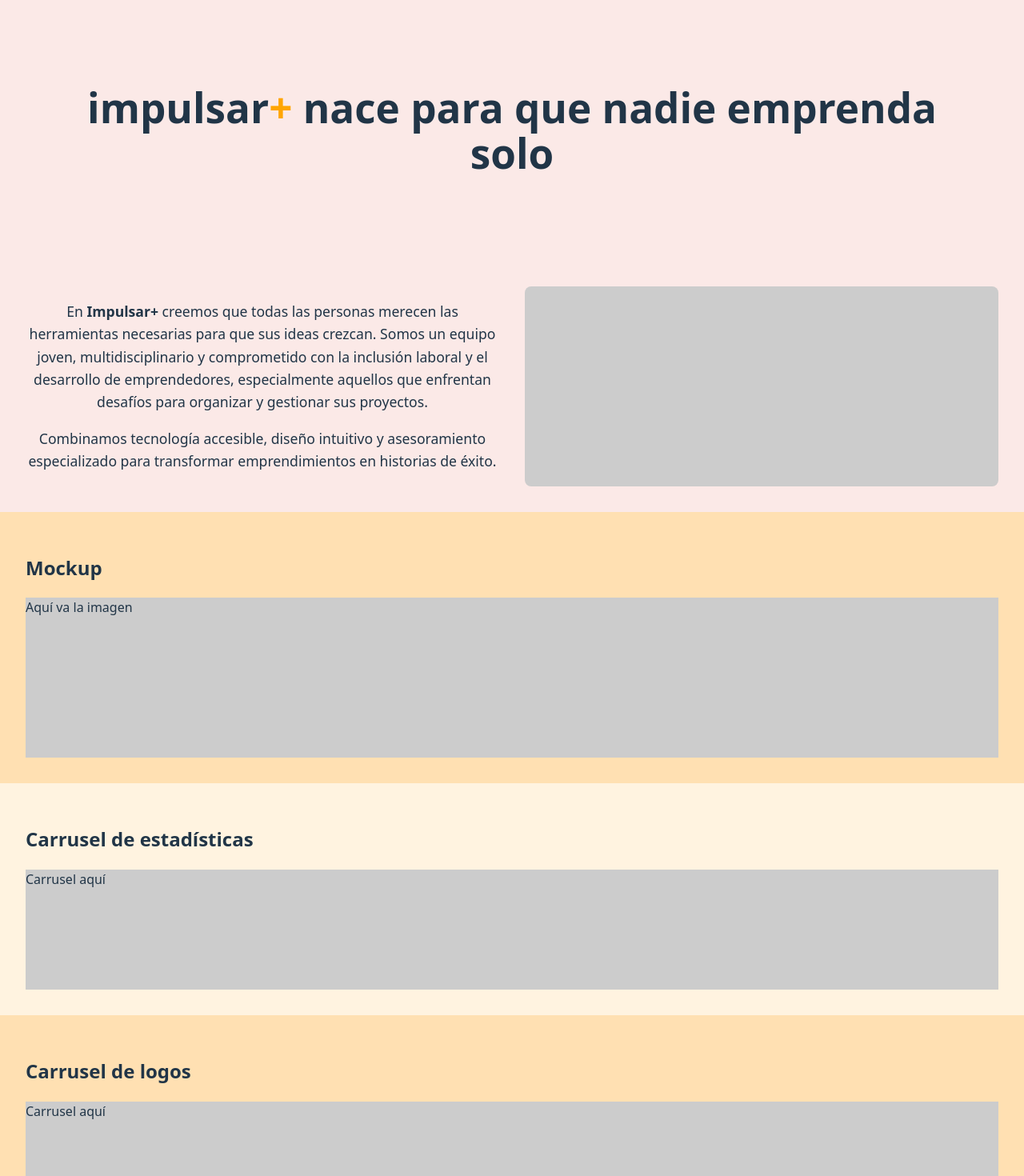
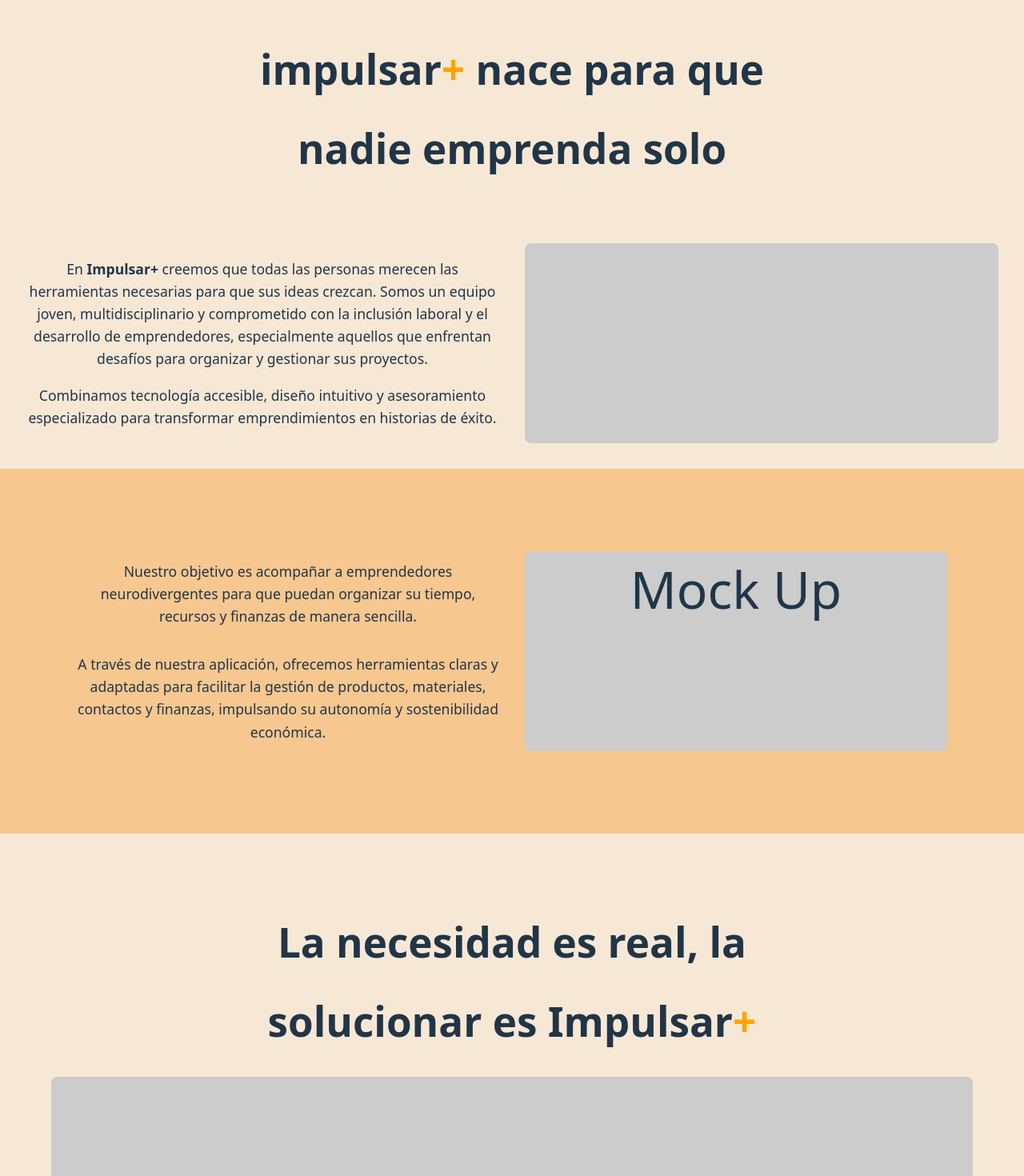
Before and after one commit to MorenaLopezObejero/Lnading-More-Poe, a React (Vite) app in the folder landing/: page / in a window 1280 px wide. Shown: the top 1470 px of the page at 80% size. Built offline with nearby package versions, Linux system fonts and the light colour scheme.

Commit message:
muchas cosas

```diff
--- a/landing/src/App.tsx
+++ b/landing/src/App.tsx
@@ -1,16 +1,16 @@
 import React from 'react';
-import Hero from './components/Hero';
-import Features from './components/Features';
-import Mockup from './components/Mockup';
-import StatsCarousel from './components/StatsCarousel';
-import LogosCarousel from './components/LogosCarousel';
-import Footer from './components/Footer';
+import Titulo from './components/Titulo';
+import A from './components/A';
+import Mockup from './components/B';
+import StatsCarousel from './components/C';
+import LogosCarousel from './components/D';
+import Footer from './components/E';
 
 const App: React.FC = () => {
   return (
     <>
-      <Hero />
-      <Features />
+      <Titulo />
+      <A />
       <Mockup />
       <StatsCarousel />
       <LogosCarousel />
--- a/landing/src/components/Features.tsx
+++ b/landing/src/components/A.tsx
@@ -1,8 +1,8 @@
 import React from "react";
 
-const Features: React.FC = () => {
+const Descripcion: React.FC = () => {
   return (
-    <section style={{ padding: "2rem", textAlign: "center", backgroundColor: "#fbe9e7"  }}>
+    <section style={{ padding: "2rem", textAlign: "center", backgroundColor: "#F7E8D6"  }}>
       {/* contenedor en 2 columnas */}
       <div style={{ display: "flex", alignItems: "center", gap: "2rem" }}>
 
@@ -29,4 +29,4 @@ const Features: React.FC = () => {
   );
 };
 
-export default Features;
+export default Descripcion;
--- /dev/null
+++ b/landing/src/components/B.tsx
@@ -0,0 +1,29 @@
+import React from "react";
+
+const Mockup: React.FC = () => {
+  return (
+    <section style={{ padding: "6rem", textAlign: "center", backgroundColor: "#F7C790"  }}>
+      {/* contenedor en 2 columnas */}
+      <div style={{ display: "flex", alignItems: "center", gap: "2rem" }}>
+
+        {/* Columna izquierda: texto */}
+        <div style={{ flex: 1 }}>
+          <p style={{ lineHeight: "1.6", fontSize: "1.1rem" }}>
+                   Nuestro objetivo es acompañar a emprendedores neurodivergentes para que puedan organizar su tiempo, recursos y finanzas de manera sencilla.
+          </p>
+          <p style={{ lineHeight: "1.6", fontSize: "1.1rem", marginTop: "2rem" }}>
+                   A través de nuestra aplicación, ofrecemos herramientas claras y adaptadas para facilitar la gestión de productos, materiales, contactos y finanzas, impulsando su autonomía y sostenibilidad económica.
+          </p>
+        </div>
+
+        {/* Columna derecha: rectángulo gris (imagen luego) */}
+        <div style={{ flex: 1, backgroundColor: "#ccc", height: "250px", borderRadius: "8px" }}>
+          {/* Aquí después ponés <img src="..." alt="mockup" /> */}
+          <div style={{height: "150px", fontSize: "4rem" }}>Mock Up</div>
+        </div>
+      </div>
+    </section>
+  );
+};
+
+export default Mockup;
--- /dev/null
+++ b/landing/src/components/C.tsx
@@ -0,0 +1,25 @@
+import React from "react";
+
+const StatsCarousel: React.FC = () => {
+  return (
+    <section style={{ padding: "4rem",textAlign: "center", backgroundColor: "#F7E8D6" }}>
+
+      <div>
+      <h1>
+        La necesidad es real, la
+      </h1>
+      <h1>
+        solucionar es Impulsar<span style={{ color: "orange" }}>+</span>
+      </h1>
+      </div>
+      <div>
+        {/* Columna derecha: rectángulo gris (imagen luego) */}
+        <div style={{ flex: 1, backgroundColor: "#ccc", height: "250px", borderRadius: "8px" }}>
+          {/* Aquí después ponés <img src="..." alt="mockup" /> */}
+        </div>
+      </div>
+    </section>
+  );
+};
+
+export default StatsCarousel;
--- a/landing/src/components/LogosCarousel.tsx
+++ b/landing/src/components/D.tsx
@@ -2,8 +2,8 @@ import React from "react";
 
 const LogosCarousel: React.FC = () => {
   return (
-    <section style={{ padding: "2rem", backgroundColor: "#ffe0b2" }}>
-      <h2>Carrusel de logos</h2>
+    <section style={{ padding: "6rem", backgroundColor: "#ffe0b2" }}>
+      <h2>Unimos fuerzas para multiplicar el impacto</h2>
       <div style={{ background: "#ccc", height: "150px" }}>Carrusel aquí</div>
     </section>
   );
--- a/landing/src/components/Hero.tsx
+++ /dev/null
@@ -1,14 +0,0 @@
-import React from "react";
-
-const Hero: React.FC = () => {
-  return (
-    <section style={{ padding: "4rem",textAlign: "center", backgroundColor: "#fbe9e7" }}>
-
-      <h1>
-        impulsar<span style={{ color: "orange" }}>+</span> nace para que nadie emprenda solo
-      </h1>
-    </section>
-  );
-};
-
-export default Hero;
--- a/landing/src/components/Mockup.tsx
+++ /dev/null
@@ -1,12 +0,0 @@
-import React from "react";
-
-const Mockup: React.FC = () => {
-  return (
-    <section style={{ padding: "2rem", backgroundColor: "#ffe0b2" }}>
-      <h2>Mockup</h2>
-      <div style={{ background: "#ccc", height: "200px" }}>Aquí va la imagen</div>
-    </section>
-  );
-};
-
-export default Mockup;
--- a/landing/src/components/StatsCarousel.tsx
+++ /dev/null
@@ -1,12 +0,0 @@
-import React from "react";
-
-const StatsCarousel: React.FC = () => {
-  return (
-    <section style={{ padding: "2rem", backgroundColor: "#fff3e0" }}>
-      <h2>Carrusel de estadísticas</h2>
-      <div style={{ background: "#ccc", height: "150px" }}>Carrusel aquí</div>
-    </section>
-  );
-};
-
-export default StatsCarousel;
--- /dev/null
+++ b/landing/src/components/Titulo.tsx
@@ -0,0 +1,17 @@
+import React from "react";
+
+const Titulo: React.FC = () => {
+  return (
+    <section style={{ padding: "1rem",textAlign: "center", backgroundColor: "#F7E8D6" }}>
+
+      <h1>
+        impulsar<span style={{ color: "orange" }}>+</span> nace para que
+      </h1>
+      <h1>
+        nadie emprenda solo
+      </h1>
+    </section>
+  );
+};
+
+export default Titulo;
```
Also changed, not shown: landing/src/components/E.tsx (renamed from landing/src/components/Footer.tsx), 1 other file (tests, documents, lock files or other folders).
